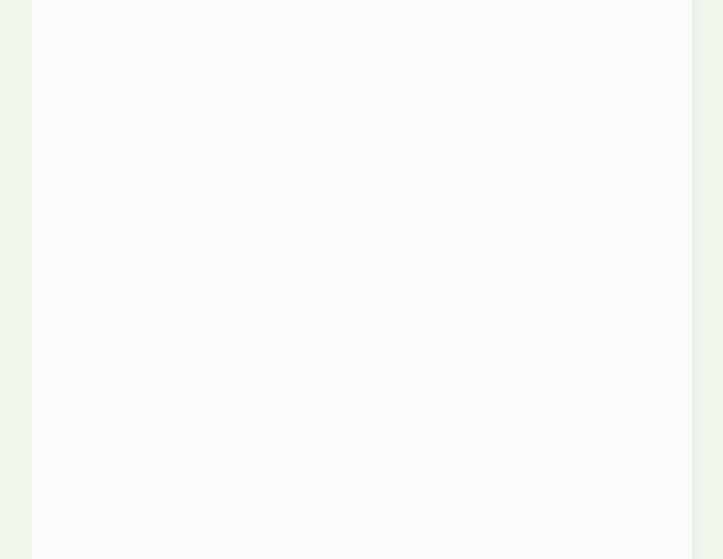
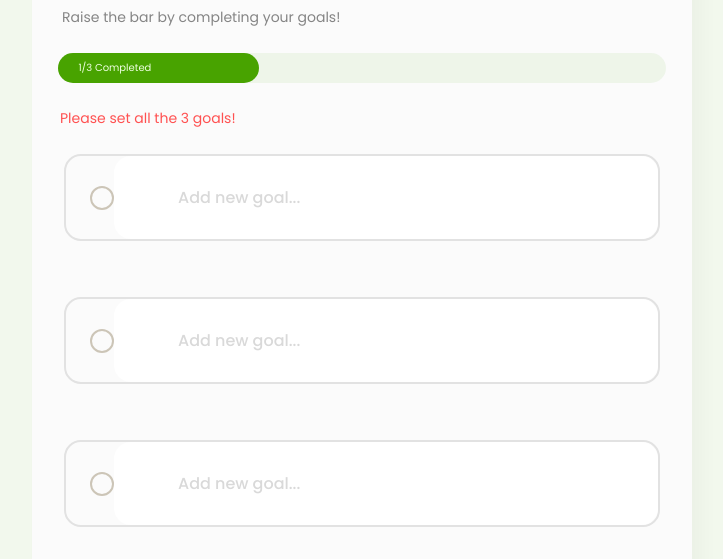
Before and after one commit to Sanjay17u/Focus-On-Today, a plain HTML site: page index.html in a window 1280 px wide. Shown: the part 241-800 px from the top of the page, without its empty margins (278-1001 px from the left). Drawn offline with Linux system fonts and the light colour scheme.

Commit message:
MOstly Done With Designing Need Some Finishing.

```diff
--- a/index.html
+++ b/index.html
@@ -22,6 +22,32 @@
                 <img class="sun__img__parent" src="./images/🦆 icon _Sun.svg" alt="">
                 <img class="smile__face__img__child" src="./images/smili_face.svg" alt="">
             </span>
+
+            <p class="title__para">Raise the bar by completing your goals!</p>
+
+            <div class="progressBar__container">
+                <div class="progressBar">
+                    <p class="progressBar__Value">1/3 Completed</p>
+                </div>
+            </div>
+
+            <p class="error__message">Please set all the 3 goals!</p>
+
+            <div class="input__container">
+                <div class="input__checkBox"></div>
+                <input class="input__main" type="text" placeholder="Add new goal...">
+            </div>
+            <div class="input__container input__gap">
+                <div class="input__checkBox"></div>
+                <input class="input__main" type="text" placeholder="Add new goal...">
+            </div>
+            <div class="input__container input__gap">
+                <div class="input__checkBox"></div>
+                <input class="input__main" type="text" placeholder="Add new goal...">
+            </div>
+
+            <p class="I__am__One__Step__ahead__Today">“Move one step ahead, today!”</p>
+            <p class="Sanjay__Solanki">Made with ❤️ by Sanjay Solanki</p>
         </div>
     </main>
 </body>
--- a/style.css
+++ b/style.css
@@ -66,3 +66,99 @@ body {
         transform: rotate(360deg);
     }
 }
+
+.title__para {
+    margin-left: 30px;
+    color: #858585;
+    font-size: 14px;
+}
+
+.progressBar__container {
+    width: 92%;
+    margin: 0 auto;
+    border-radius: 50px;
+    height: 30px;
+    background-color: rgba(72, 163, 0, 0.07);
+    margin-top: 25px;
+    margin-bottom: 25px;
+}
+
+.progressBar {
+    width: 33%;
+    background-color: #48A300;
+    height: 100%;
+    border-radius: 50px;
+    display: flex;
+    align-items: center;
+}
+
+.progressBar__Value {
+    font-size: 10px;
+    color: #EEFFE0;
+    margin-left: 2em;
+}
+
+.error__message {
+    margin-left: 2em;
+    font-size: 14px;
+    color: #FF5151;
+    opacity: 100;
+}
+
+.input__container {
+    display: flex;
+    align-items: center;
+    margin-top: 25px;
+    margin-left: 2em;
+    border: 2px #0000001A solid;
+    height: 87px;
+    border-radius: 17px;
+    padding-left: 1.5em;
+    margin-right: 2em;
+}
+
+.input__checkBox {
+    border: 2px #61481C4D solid;
+    width: 24px;
+    height: 24px;
+    border-radius: 50px;
+    flex-shrink: 0;
+    cursor: pointer;
+}
+
+.input__main {
+    width: 100%;
+    align-self: stretch;
+    border: none;
+    border-radius: 17px;
+    padding-left: 2em;
+    outline: none;
+    font-weight: 500;
+    font-size: 16px;
+}
+
+.input__main::placeholder {
+    padding-left: 2em;
+    color: #D9D9D9;
+    font-weight: 500;
+    font-size: 16px;
+}
+
+.input__gap {
+    margin-top: 3.5em;
+}
+
+.I__am__One__Step__ahead__Today {
+    margin-top: 3em;
+    font-size: 16px;
+    font-weight: 500;
+    text-align: center;
+}
+
+.Sanjay__Solanki {
+    color: #858585;
+    font-size: 10px;
+    font-weight: 500;
+    text-align: center;
+    margin-top: 5em;
+}
```
